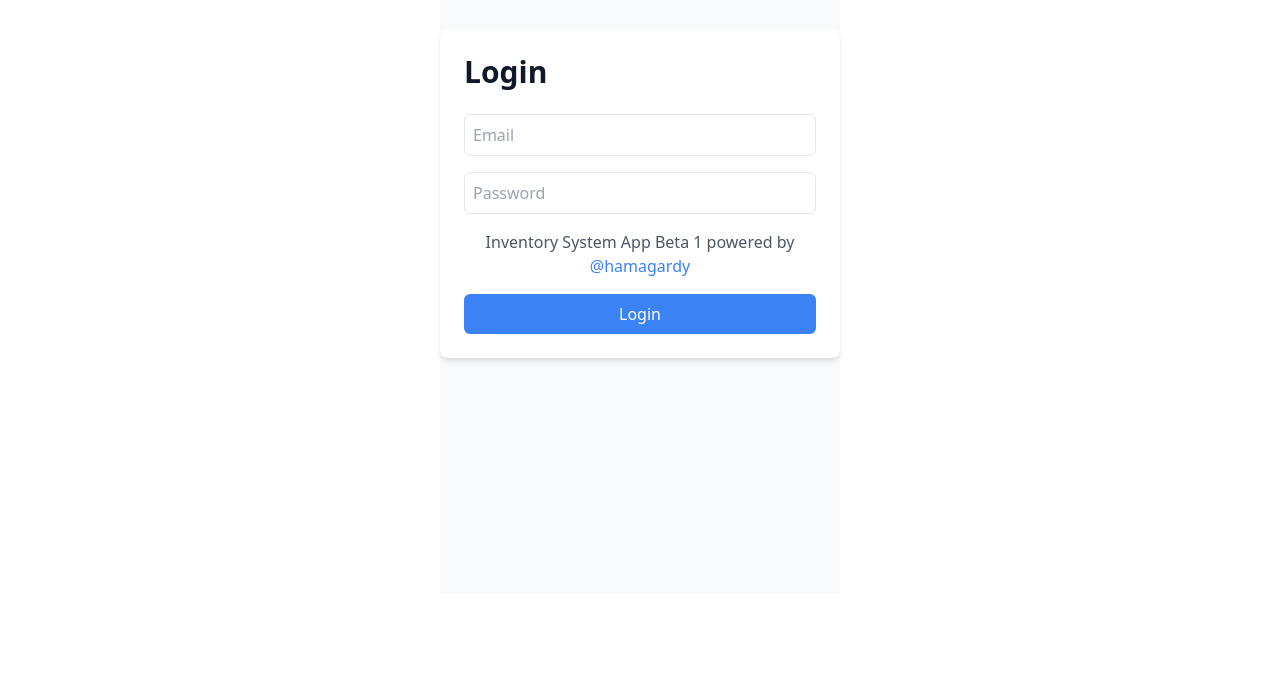
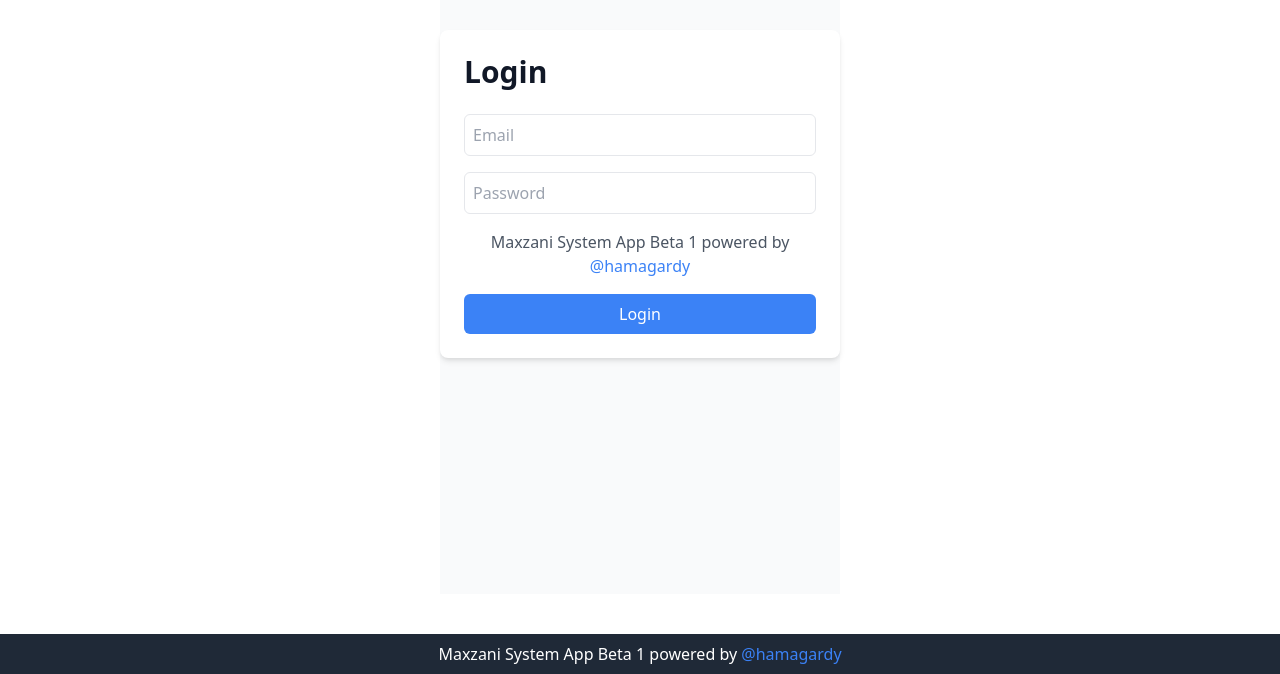
Before and after one commit to hamagardy/invenroysystenmmm, a React (Create React App) app: page / in a window 1280 px wide. Shown: the part 246-920 px from the top of the page. Before the commit the page ends 880 px from the top, so only its background shows below. Built offline with nearby package versions, Linux system fonts and the light colour scheme; no server answers; the database is empty.

Commit message:
new update

```diff
--- a/src/App.js
+++ b/src/App.js
@@ -158,8 +158,9 @@ function App() {
 
   return (
     <BrowserRouter>
+      <div className="flex flex-col min-h-screen">
         {user ? (
-        <div className="flex min-h-screen">
+          <div className="flex flex-1">
             <Sidebar
               collapsed={isSidebarCollapsed}
               backgroundColor="#1a202c"
@@ -238,7 +239,10 @@ function App() {
                 <MenuItem icon={<Package />} component={<Link to="/total" />}>
                   {t("Total Items")}
                 </MenuItem>
-              <MenuItem icon={<Plus />} component={<Link to="/return-items" />}>
+                <MenuItem
+                  icon={<Plus />}
+                  component={<Link to="/return-items" />}
+                >
                   {t("Return Items")}
                 </MenuItem>
                 <MenuItem
@@ -280,8 +284,8 @@ function App() {
               </Menu>
             </Sidebar>
 
-          <main className="main-content">
-            <div className="max-w-5xl">
+            <main className="flex-1 overflow-y-auto">
+              <div className="max-w-5xl mx-auto p-4">
                 {isLoading ? (
                   <div className="flex items-center justify-center h-screen">
                     <p className="text-2xl text-gray-700">{t("Loading")}</p>
@@ -333,7 +337,7 @@ function App() {
                         <Total
                           inventory={inventory}
                           setInventory={setInventory}
-                        user={user} // Pass user prop to Total
+                          user={user}
                         />
                       }
                     />
@@ -397,7 +401,7 @@ function App() {
             </main>
           </div>
         ) : (
-        <div className="flex justify-center items-center min-h-screen p-4">
+          <div className="flex-1 flex justify-center items-center p-4">
             <div className="w-full max-w-md card p-6">
               <Routes>
                 <Route path="/" element={<Login setUser={setUser} />} />
@@ -407,6 +411,21 @@ function App() {
             </div>
           </div>
         )}
+        {/* Footer */}
+        <footer className="bg-gray-800 text-white text-center py-2 w-full">
+          <p>
+            Maxzani System App Beta 1 powered by{" "}
+            <a
+              href="http://www.hamagardy.com"
+              target="_blank"
+              rel="noopener noreferrer"
+              className="text-blue-500 hover:underline"
+            >
+              @hamagardy
+            </a>
+          </p>
+        </footer>
+      </div>
     </BrowserRouter>
   );
 }
--- a/src/CreateInvoice.js
+++ b/src/CreateInvoice.js
@@ -13,6 +13,7 @@ function CreateInvoice({ inventory, setInventory, invoices, setInvoices }) {
     bonusQty: "",
   });
   const [invoiceDate, setInvoiceDate] = useState("");
+  const [invoiceNumber, setInvoiceNumber] = useState("");
 
   // Fetch invoices from Firebase
   useEffect(() => {
@@ -53,10 +54,15 @@ function CreateInvoice({ inventory, setInventory, invoices, setInvoices }) {
     }
   };
 
+  const handleDeleteItem = (index) => {
+    const updatedItems = selectedItems.filter((_, i) => i !== index);
+    setSelectedItems(updatedItems);
+  };
+
   const handleSaveInvoice = async () => {
     if (customerName && selectedItems.length > 0 && invoiceDate) {
       const newInvoice = {
-        id: Date.now(), // Use timestamp for unique ID
+        id: Date.now(),
         customerName,
         date: new Date(invoiceDate).toISOString(),
         items: selectedItems,
@@ -65,6 +71,7 @@ function CreateInvoice({ inventory, setInventory, invoices, setInvoices }) {
           0
         ),
         type: "sale",
+        invoiceNumber,
       };
 
       const updatedInventory = inventory.map((item) => {
@@ -78,11 +85,9 @@ function CreateInvoice({ inventory, setInventory, invoices, setInvoices }) {
         return item;
       });
 
-      // Update state
       setInvoices([...invoices, newInvoice]);
       setInventory(updatedInventory);
 
-      // Sync to Firebase
       const invoicesRef = ref(realtimeDb, "invoices");
       const inventoryRef = ref(realtimeDb, "inventory");
       await Promise.all([
@@ -90,14 +95,19 @@ function CreateInvoice({ inventory, setInventory, invoices, setInvoices }) {
         set(inventoryRef, updatedInventory),
       ]).catch((error) => console.error("Error syncing data:", error));
 
-      // Reset form
       setCustomerName("");
       setSelectedItems([]);
       setInvoiceDate("");
+      setInvoiceNumber("");
     } else {
       alert(t("Please provide a customer name, items, and invoice date"));
     }
   };
+
+  // Sort inventory items by name
+  const sortedInventory = [...inventory].sort((a, b) =>
+    a.name.localeCompare(b.name)
+  );
 
   return (
     <div className="w-full">
@@ -111,6 +121,13 @@ function CreateInvoice({ inventory, setInventory, invoices, setInvoices }) {
           placeholder={t("Customer Name")}
           value={customerName}
           onChange={(e) => setCustomerName(e.target.value)}
+        />
+        <input
+          type="text"
+          className="mb-4 p-2 w-full border rounded-md dark:bg-slate-700 dark:border-slate-600"
+          placeholder={t("Invoice Number")}
+          value={invoiceNumber}
+          onChange={(e) => setInvoiceNumber(e.target.value)}
         />
         <input
           type="date"
@@ -127,7 +144,7 @@ function CreateInvoice({ inventory, setInventory, invoices, setInvoices }) {
             }
           >
             <option value="">{t("Select Item")}</option>
-            {inventory.map((item) => (
+            {sortedInventory.map((item) => (
               <option key={item.id} value={item.id}>
                 {item.name} - {item.qty} {t("in stock")}
               </option>
@@ -163,9 +180,17 @@ function CreateInvoice({ inventory, setInventory, invoices, setInvoices }) {
           <h3 className="font-semibold">{t("Items")}</h3>
           <ul className="list-disc pl-6">
             {selectedItems.map((item, index) => (
-              <li key={index}>
-                {item.name} - {item.orderedQty} x ${item.price} (Bonus:{" "}
-                {item.bonusQty})
+              <li key={index} className="flex justify-between items-center">
+                <span>
+                  {item.name} - {item.orderedQty} x ${item.price} (Bonus:{" "}
+                  {item.bonusQty})
+                </span>
+                <button
+                  onClick={() => handleDeleteItem(index)}
+                  className="bg-red-500 text-white px-2 py-1 rounded-md ml-4"
+                >
+                  {t("Delete")}
+                </button>
               </li>
             ))}
           </ul>
--- a/src/InvoiceDetails.js
+++ b/src/InvoiceDetails.js
@@ -30,7 +30,6 @@ function InvoiceDetails({
   // Initialize state only once when entering edit mode
   useEffect(() => {
     if (invoice && isEditing && !customerName) {
-      // Only set initial values if not already edited
       setCustomerName(invoice.customerName);
       setSelectedItems(invoice.items.map((item) => ({ ...item })));
       setInvoiceDate(new Date(invoice.date).toISOString().split("T")[0]);
@@ -120,7 +119,7 @@ function InvoiceDetails({
         (acc, item) => acc + item.orderedQty * item.price,
         0
       ),
-      invoiceNumber,
+      invoiceNumber, // Ensure invoice number is saved
       invoiceImageUrl,
       notes,
     };
--- a/src/Login.js
+++ b/src/Login.js
@@ -66,7 +66,7 @@ function Login({ setUser }) {
           className="mb-4 p-2 w-full border rounded-md dark:bg-slate-700 dark:border-slate-600"
         />
         <p className="text-center text-gray-600 dark:text-slate-300 mb-4">
-          Inventory System App Beta 1 powered by{" "}
+          Maxzani System App Beta 1 powered by{" "}
           <a
             href="http://www.hamagardy.com"
             target="_blank"
```
Also changed, not shown: public/manifest.json. Lines whose indentation alone changed are shown as unchanged.
